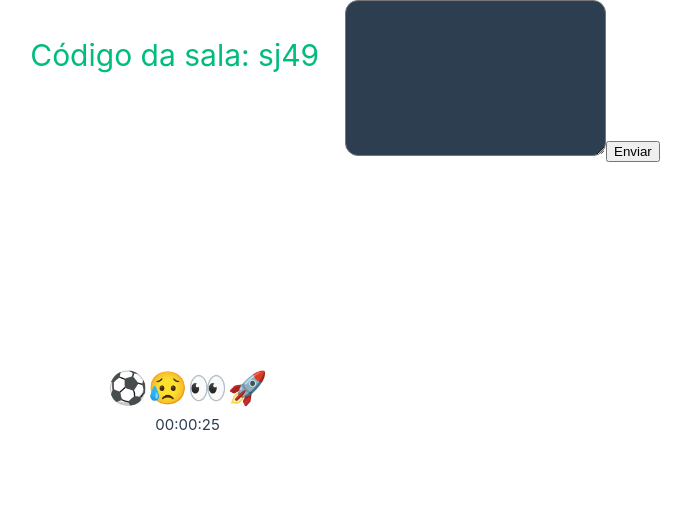
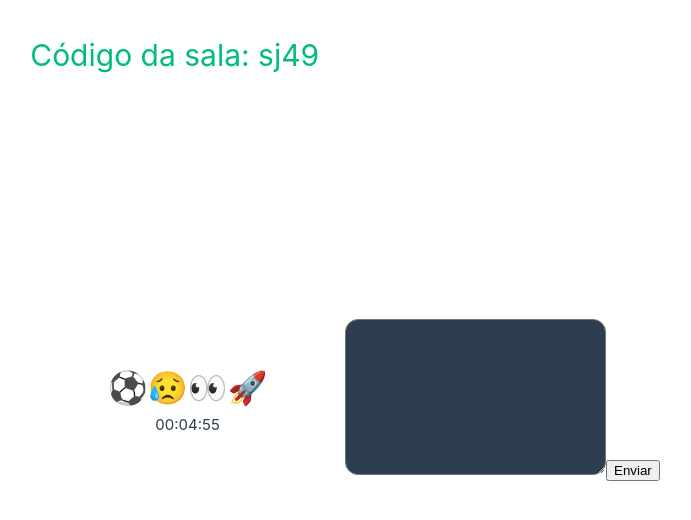
Before and after one commit to MauricioUhlig/emoji-game-web, a Vue app: page /#/room in a window 1280 px wide. Shown: the top 520 px of the page, without its empty margins (295-986 px from the left). Built offline with nearby package versions, Linux system fonts and the light colour scheme.

Commit message:
alinhamento funcionando

```diff
--- a/src/views/RoomPage.vue
+++ b/src/views/RoomPage.vue
@@ -6,7 +6,7 @@
     <div class="emoji-list">
       <div>
         <p class="emojis">⚽😥👀🚀</p>
-        <TimerRegressivo :segundos="30" @fim-de-tempo="fimDeTempo" />
+        <TimerRegressivo :segundos="300" @fim-de-tempo="fimDeTempo" />
       </div>
     </div>
   </div>
@@ -66,6 +66,7 @@ export default defineComponent({
 
 .form {
   display: flex;
+  align-items: center;
 }
 .form textarea {
   background-color: var(--vt-c-indigo);
```
